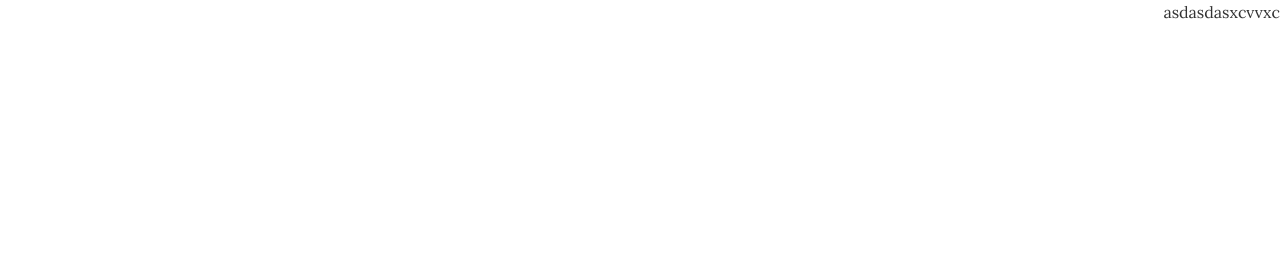
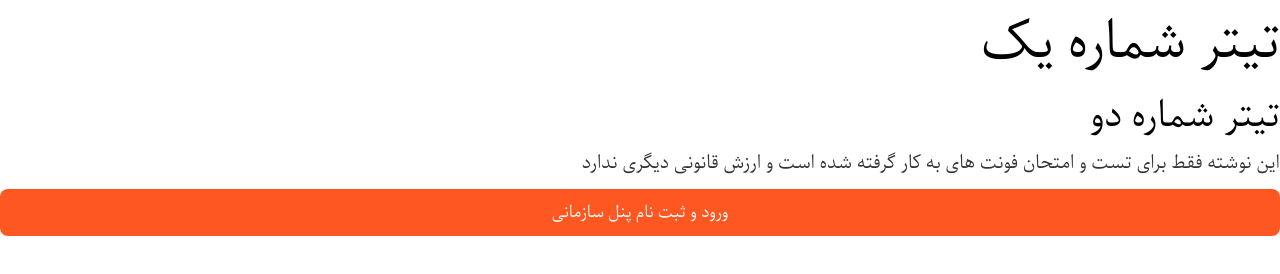
Before and after one commit to VanArya/tapsi, a plain HTML site: page index.html in a window 1280 px wide. Drawn offline with Linux system fonts and the light colour scheme.

Commit message:
second update

```diff
--- a/css/fonts.css
+++ b/css/fonts.css
@@ -12,6 +12,6 @@
     src: url(/assets/fonts/Parastoo.woff2) format("woff2");
 }
 
-body{
+body,button{
     font-family: "parastoo";
 }
--- a/css/style.css
+++ b/css/style.css
@@ -16,11 +16,66 @@
     --color-heading: #000;
     --color-white: #fff;
 }
-
+html{
+    font-size: 62.5%;
+}
 body{
     color: var(--color-body);
+    font-size: 1.2rem;
 }
 
 h1,h2,h3{
     color: var(--color-heading);
 }
+
+h1{
+    font-size: 2.5rem;
+}
+
+h2{
+    font-size: 2.2rem;
+}
+
+@media screen and (min-width: 1024px) {
+    body{
+        font-size: 1.8rem;
+    }
+
+    h1{
+        font-size: 5rem;
+    }
+
+    h2{
+        font-size: 3.5rem;
+    }
+}
+
+.btn{
+    cursor: pointer;
+    outline: 0;
+    border: 0;
+    padding: 1rem 1.5rem;
+    border-radius: 8px;
+    margin: 1rem 0rem;
+    align-items: center;
+    white-space: nowrap;
+    font-size: 1.4rem;
+    width: 100%;
+}
+
+.btn--primary{
+    background-color: var(--color-primary);
+    color: var(--color-white);
+}
+
+.btn--secondeary{
+    background-color: var(--color-secondary-dark);
+    color: var(--color-white);
+}
+
+@media screen and (min-width:1024px) {
+    .btn{
+        font-size: 1.6rem;
+    }
+
+}
--- a/index.html
+++ b/index.html
@@ -9,6 +9,12 @@
     <link rel="stylesheet" href="/css/fonts.css" />
   </head>
   <body>
-    asdasdasxcvvxc
+    <h1>تیتر شماره یک</h1>
+    <h2>تیتر شماره دو</h2>
+    <p>
+      این نوشته فقط برای تست و امتحان فونت های به کار گرفته شده است و ارزش
+      قانونی دیگری ندارد
+    </p>
+    <button class="btn btn--primary">ورود و ثبت نام پنل سازمانی</button>
   </body>
 </html>
```
